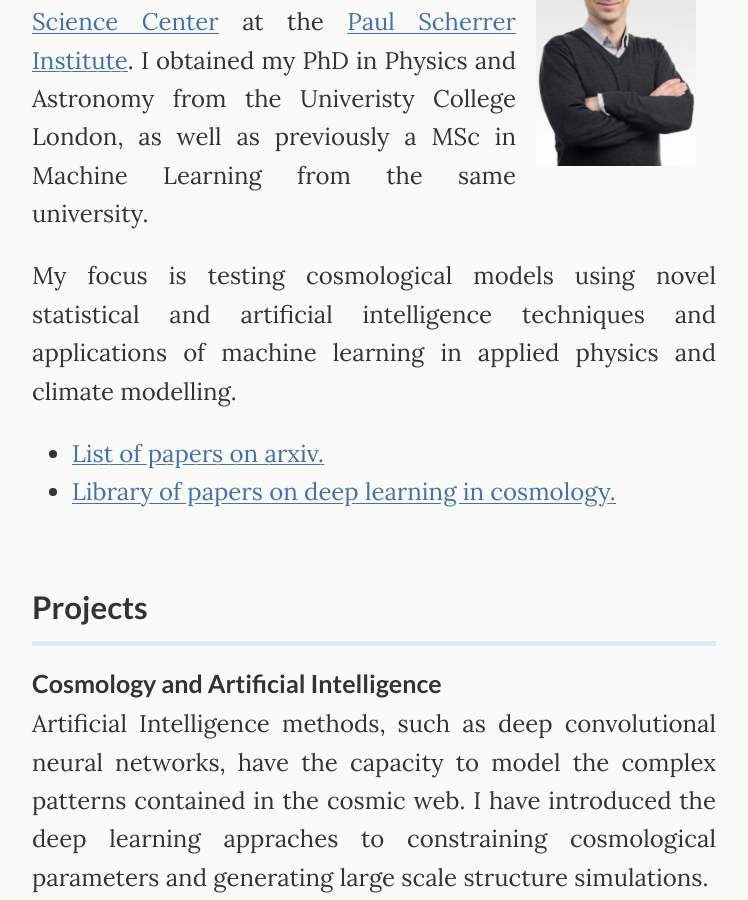
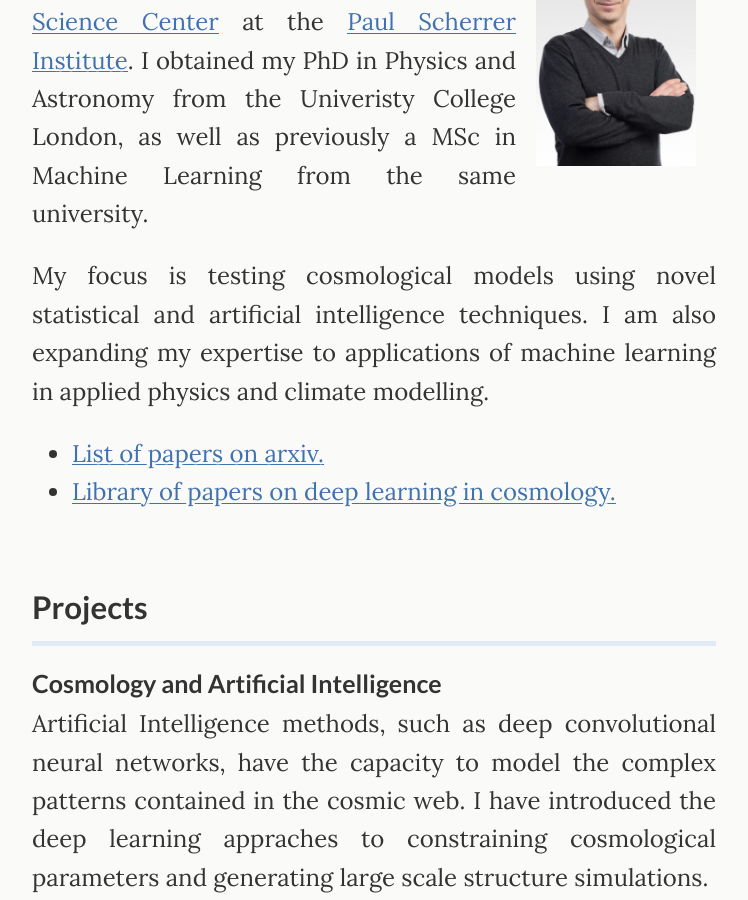
Before and after one commit to tomaszkacprzak/tomaszkacprzak.github.io, a Jekyll site: the page built from index.md, in a window 1280 px wide and 900 px high, scrolled down 312 px. Shown: the whole window, without its empty margins (266-1014 px from the left). Built offline with Jekyll 4.4.1, drawn with Linux system fonts in a browser that asks for light colours.

Commit message:
Update index.md

```diff
--- a/index.md
+++ b/index.md
@@ -16,7 +16,7 @@ layout: default
 I am a senior scientist at [ETH Zurich](https://www.cosmology.ethz.ch) and a Senior Data Scientist at the [Swiss Data Science Center](https://www.datascience.ch) at the [Paul Scherrer Institute](https://www.psi.ch). I obtained my PhD in Physics and Astronomy from the Univeristy College London, as well as previously a MSc in Machine Learning from the same university.
 
 
-My focus is testing cosmological models using novel statistical and artificial intelligence techniques and applications of machine learning in applied physics and climate modelling.
+My focus is testing cosmological models using novel statistical and artificial intelligence techniques. I am also expanding my expertise to applications of machine learning in applied physics and climate modelling.
 
 </div>
 
```
